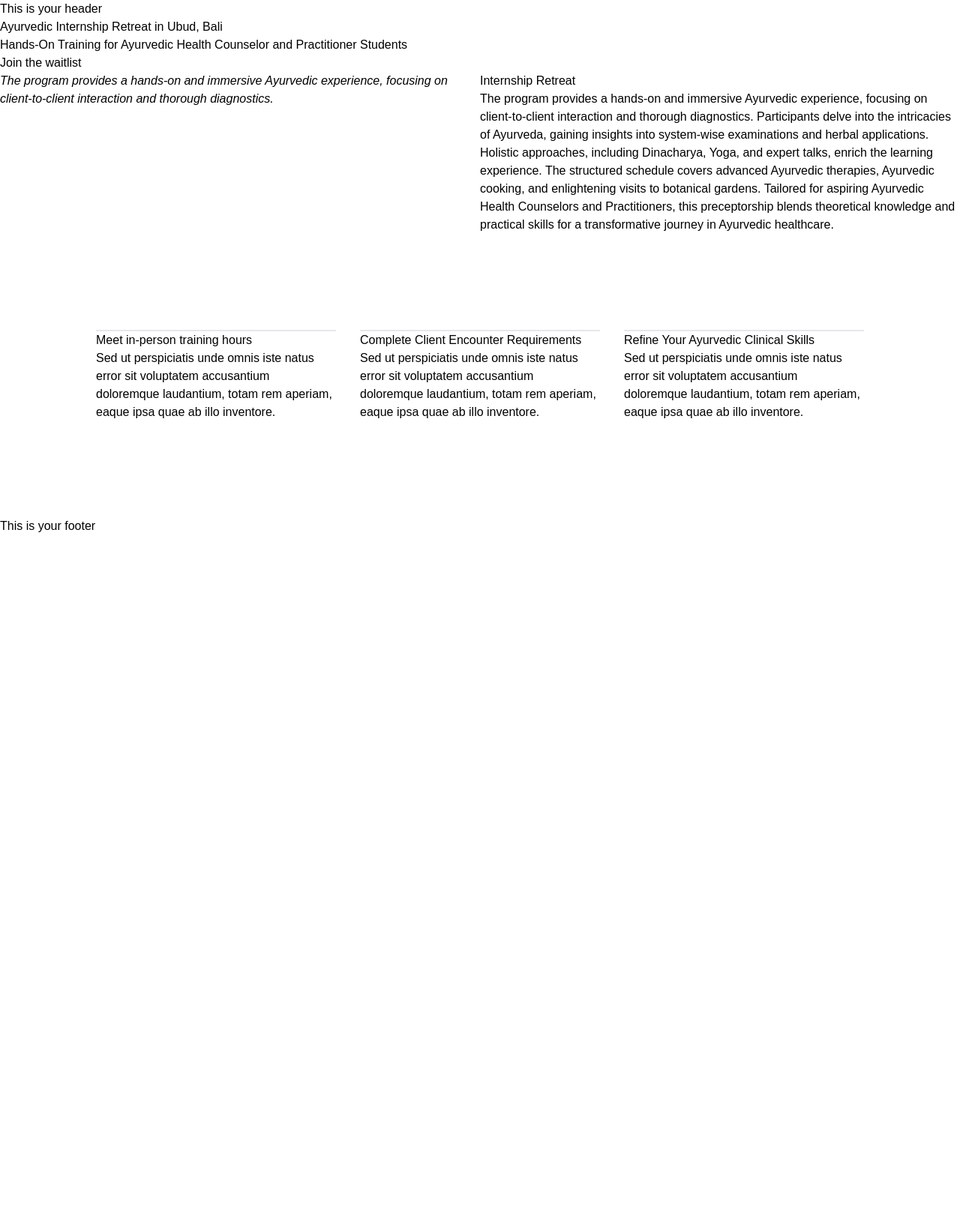
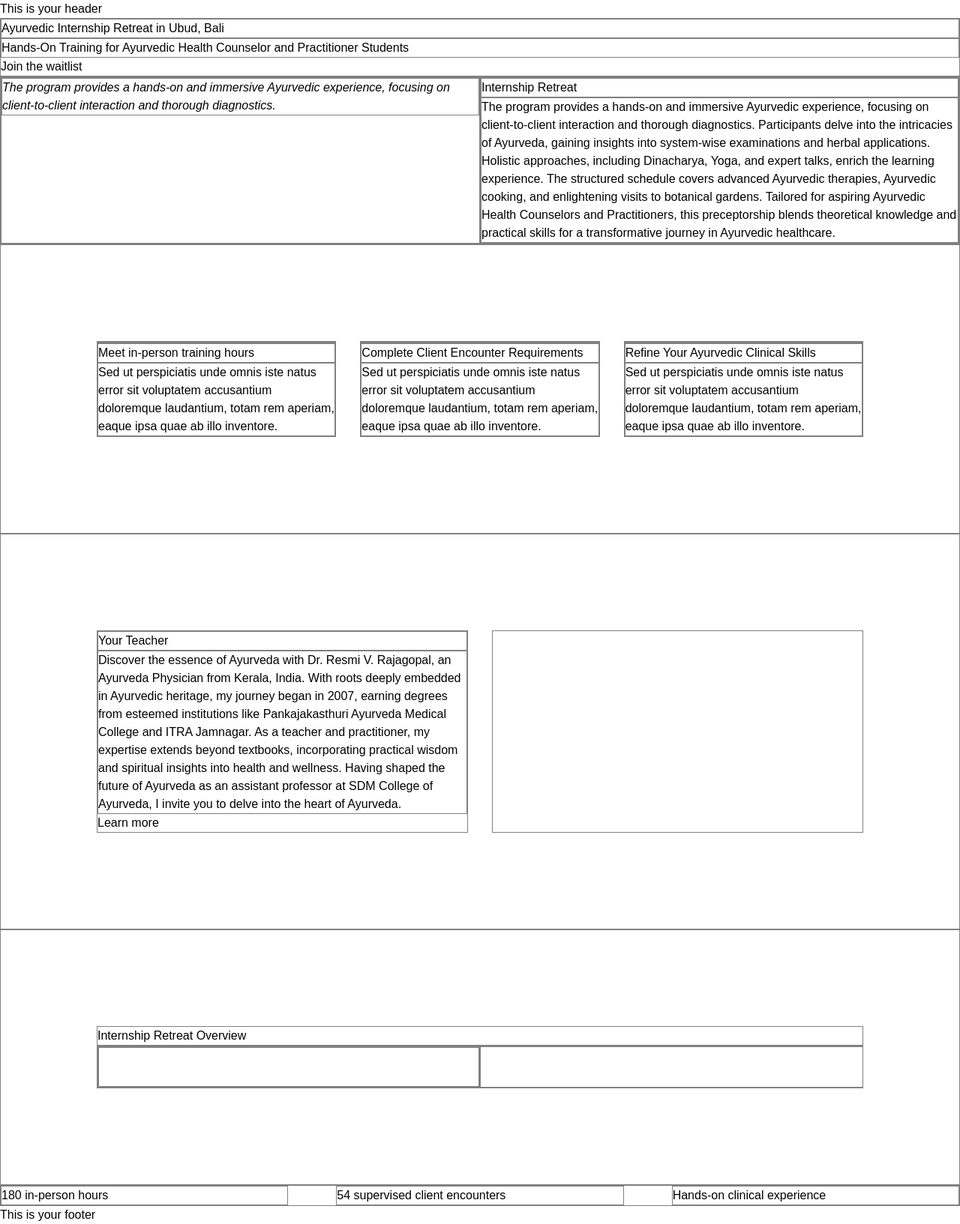
Before and after one commit to brittwoodard/ayurvedic-internship, a Jekyll site: the page built from index.html, in a window 1280 px wide. Shown: the whole page at 75% size. Built offline with Jekyll 4.4.1, drawn with Linux system fonts in a browser that asks for light colours; some web fonts are replaced; before the commit the page ends 900 px from its top, so only the background shows below that.

Commit message:
features banner

```diff
--- a/assets/css/style.css
+++ b/assets/css/style.css
@@ -322,6 +322,10 @@ video {
 [hidden] {
   display: none;
 }
+/* temporary styles */
+p, h1, h2, h3, h4, h5, h6, div, section {
+    border: 1px solid grey;
+  }
 *, ::before, ::after {
   --tw-border-spacing-x: 0;
   --tw-border-spacing-y: 0;
@@ -426,6 +430,9 @@ video {
       background-repeat: no-repeat;
       background-color: rgb((94,103,79, 0.3));
     }
+.col-span-2 {
+  grid-column: span 2 / span 2;
+}
 .grid {
   display: grid;
 }
@@ -438,11 +445,22 @@ video {
 .gap-8 {
   gap: 2rem;
 }
+.gap-16 {
+  gap: 4rem;
+}
+.divide-x > :not([hidden]) ~ :not([hidden]) {
+  --tw-divide-x-reverse: 0;
+  border-right-width: calc(1px * var(--tw-divide-x-reverse));
+  border-left-width: calc(1px * calc(1 - var(--tw-divide-x-reverse)));
+}
 .border {
   border-width: 1px;
 }
 .p-10p {
   padding: 10%;
+}
+.p-5p {
+  padding: 5%;
 }
 .font-feature {
   font-family: freight-sans-pro, sans-serif;
--- a/index.html
+++ b/index.html
@@ -17,11 +17,18 @@ seo:
 <!-- Brief overview -->
 <section class="grid grid-cols-2">
   <div>
-    <p class="font-feature"><em>The program provides a hands-on and immersive Ayurvedic experience, focusing on client-to-client interaction and thorough diagnostics.</em></p>
+    <p class="font-feature"><em>The program provides a hands-on and immersive Ayurvedic experience, focusing on
+        client-to-client interaction and thorough diagnostics.</em></p>
   </div>
   <div>
     <h2>Internship Retreat</h2>
-    <p>The program provides a hands-on and immersive Ayurvedic experience, focusing on client-to-client interaction and thorough diagnostics. Participants delve into the intricacies of Ayurveda, gaining insights into system-wise examinations and herbal applications. Holistic approaches, including Dinacharya, Yoga, and expert talks, enrich the learning experience. The structured schedule covers advanced Ayurvedic therapies, Ayurvedic cooking, and enlightening visits to botanical gardens. Tailored for aspiring Ayurvedic Health Counselors and Practitioners, this preceptorship blends theoretical knowledge and practical skills for a transformative journey in Ayurvedic healthcare.</p>
+    <p>The program provides a hands-on and immersive Ayurvedic experience, focusing on client-to-client interaction and
+      thorough diagnostics. Participants delve into the intricacies of Ayurveda, gaining insights into system-wise
+      examinations and herbal applications. Holistic approaches, including Dinacharya, Yoga, and expert talks, enrich
+      the learning experience. The structured schedule covers advanced Ayurvedic therapies, Ayurvedic cooking, and
+      enlightening visits to botanical gardens. Tailored for aspiring Ayurvedic Health Counselors and Practitioners,
+      this preceptorship blends theoretical knowledge and practical skills for a transformative journey in Ayurvedic
+      healthcare.</p>
   </div>
 </section>
 
@@ -30,16 +37,58 @@ seo:
   <div>
     <div class="bg-imgage-style portrait border border-medium"></div>
     <h3>Meet in-person training hours</h3>
-    <p>Sed ut perspiciatis unde omnis iste natus error sit voluptatem accusantium doloremque laudantium, totam rem aperiam, eaque ipsa quae ab illo inventore.</p>
+    <p>Sed ut perspiciatis unde omnis iste natus error sit voluptatem accusantium doloremque laudantium, totam rem
+      aperiam, eaque ipsa quae ab illo inventore.</p>
   </div>
   <div>
     <div class="bg-imgage-style portrait border border-medium"></div>
     <h3>Complete Client Encounter Requirements</h3>
-    <p>Sed ut perspiciatis unde omnis iste natus error sit voluptatem accusantium doloremque laudantium, totam rem aperiam, eaque ipsa quae ab illo inventore.</p>
+    <p>Sed ut perspiciatis unde omnis iste natus error sit voluptatem accusantium doloremque laudantium, totam rem
+      aperiam, eaque ipsa quae ab illo inventore.</p>
   </div>
   <div>
     <div class="bg-imgage-style portrait border border-medium"></div>
     <h3>Refine Your Ayurvedic Clinical Skills</h3>
-    <p>Sed ut perspiciatis unde omnis iste natus error sit voluptatem accusantium doloremque laudantium, totam rem aperiam, eaque ipsa quae ab illo inventore.</p>
+    <p>Sed ut perspiciatis unde omnis iste natus error sit voluptatem accusantium doloremque laudantium, totam rem
+      aperiam, eaque ipsa quae ab illo inventore.</p>
   </div>
 </section>
+
+<!-- Your Teacher -->
+<section class="grid grid-cols-2 gap-8 p-10p">
+  <div>
+    <h2>Your Teacher</h2>
+    <p>Discover the essence of Ayurveda with Dr. Resmi V. Rajagopal, an Ayurveda Physician from Kerala, India. With
+      roots deeply embedded in Ayurvedic heritage, my journey began in 2007, earning degrees from esteemed institutions
+      like Pankajakasthuri Ayurveda Medical College and ITRA Jamnagar. As a teacher and practitioner, my expertise
+      extends beyond textbooks, incorporating practical wisdom and spiritual insights into health and wellness. Having
+      shaped the future of Ayurveda as an assistant professor at SDM College of Ayurveda, I invite you to delve into the
+      heart of Ayurveda.</p>
+    <a class="button">Learn more</a>
+  </div>
+  <div class="bg-image-style" style="background-image: url('#');"></div>
+</section>
+
+<!-- Retreat Overview -->
+<section class="p-10p text-light">
+  <h2>Internship Retreat Overview</h2>
+  <div class="grid grid-cols-2 divide-x">
+    <div>
+      <p class="p-5p"></p>
+    </div>
+    <div class="p-5p">
+    </div>
+</section>
+
+<!-- Features Banner -->
+<section class="grid grid-cols-3 gap-16">
+  <div class="bg-image-style" style="background-image: url('#');">
+    <span>180 in-person hours</span>
+  </div>
+  <div class="bg-image-style" style="background-image: url('#');">
+    <span>54 supervised client encounters</span>
+  </div>
+  <div class="bg-image-style" style="background-image: url('#');">
+    <span>Hands-on clinical experience</span>
+  </div>
+</section>
--- a/style.css
+++ b/style.css
@@ -7,7 +7,10 @@
 /* ----------- Default Styles to apply to the whole project  --------- */
 
 @layer base {
-
+  /* temporary styles */
+  p, h1, h2, h3, h4, h5, h6, div, section {
+    border: 1px solid grey;
+  }
   }
 
 
```
Also changed, not shown: 3 other files.
